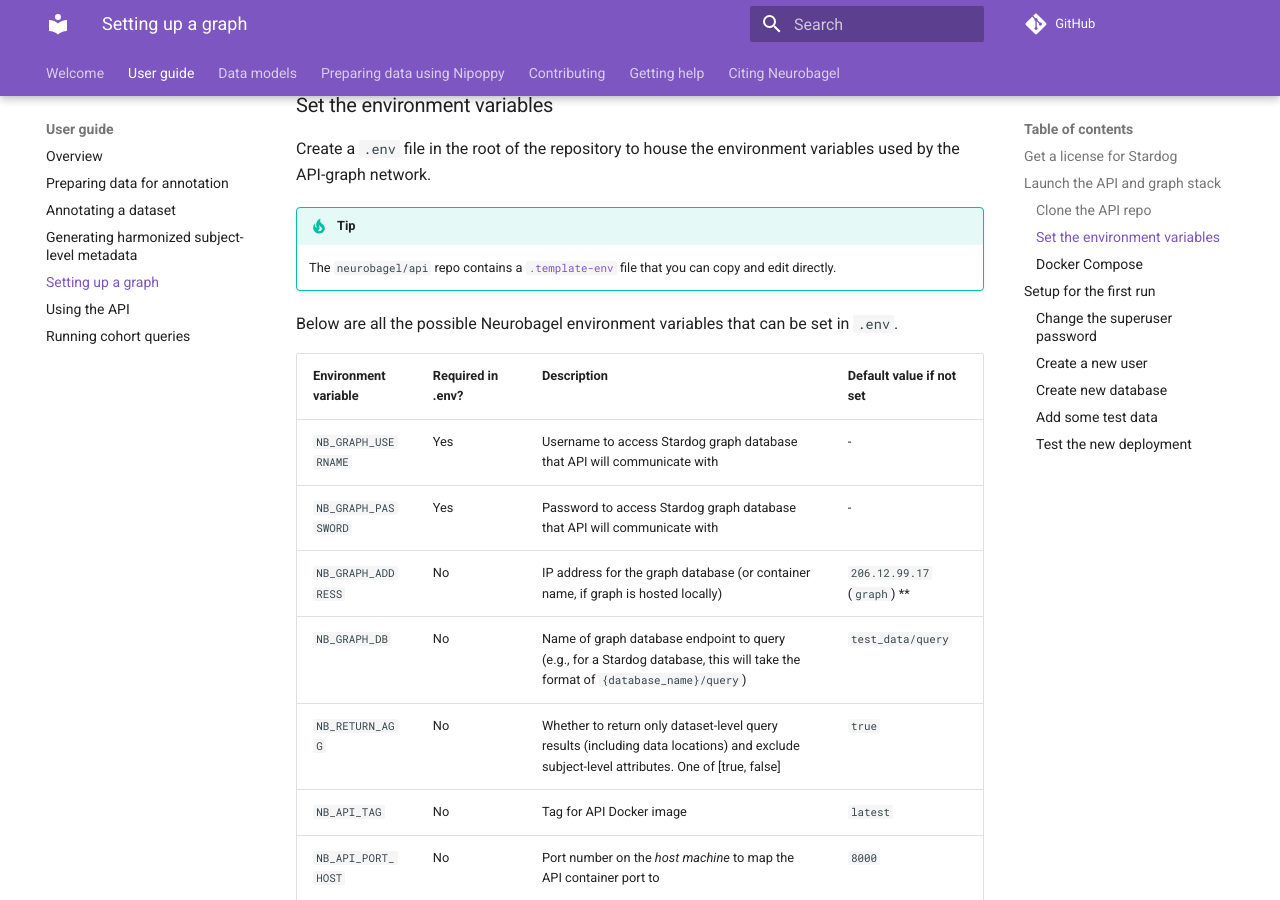
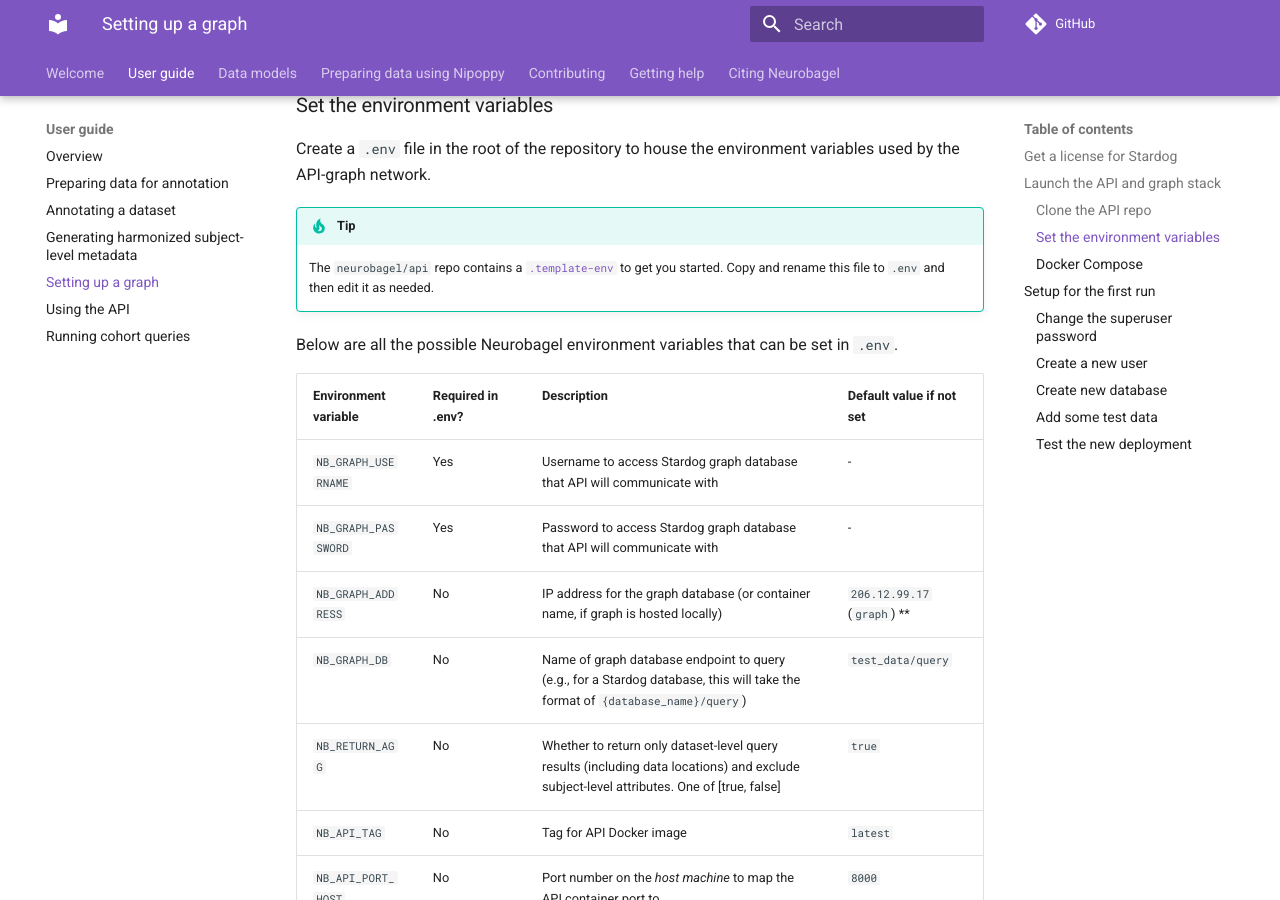
Before and after one commit to neurobagel/documentation, an MkDocs documentation site: the page built from docs/infrastructure.md, in a window 1280 px wide and 900 px high, scrolled down 1577 px. Built offline with MkDocs 1.6.1 and Material for MkDocs 9.7.7, drawn with Linux system fonts in a browser that asks for light colours; comment, search, counter and statistics services are not loaded.

Commit message:
Update docs/infrastructure.md
Co-authored-by: Sebastian Urchs <surchs@users.noreply.github.com>

```diff
--- a/docs/infrastructure.md
+++ b/docs/infrastructure.md
@@ -43,7 +43,7 @@ git clone https://github.com/neurobagel/api.git
 Create a `.env` file in the root of the repository to house the environment variables used by the API-graph network.
 
 !!! tip
-    The `neurobagel/api` repo contains a [`.template-env`](https://github.com/neurobagel/api/blob/main/.template-env) file that you can copy and edit directly.
+    The `neurobagel/api` repo contains a [`.template-env`](https://github.com/neurobagel/api/blob/main/.template-env) to get you started. Copy and rename this file to `.env` and then edit it as needed.
 
 Below are all the possible Neurobagel environment variables that can be set in `.env`.
 
```
